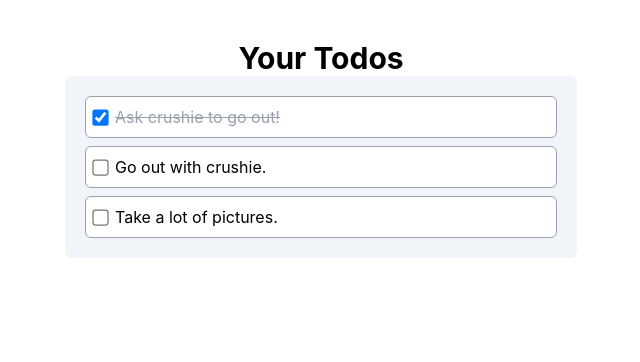
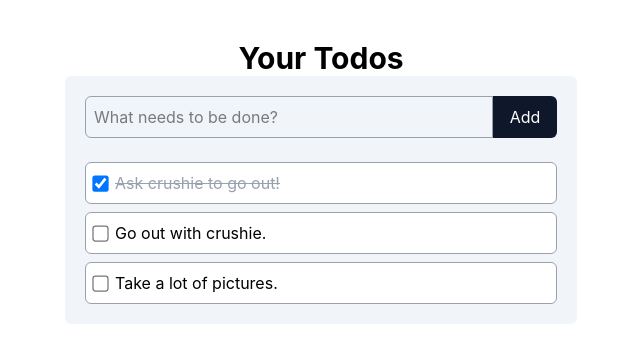
Before and after one commit to maronworks/react-begginer, a React (Vite) app: page / in a window 1280 px wide. Shown: the top 362 px of the page, without its empty margins (319-959 px from the left). Built offline with nearby package versions, Linux system fonts and the light colour scheme.

Commit message:
added AddTodoForm

```diff
--- a/src/App.tsx
+++ b/src/App.tsx
@@ -1,4 +1,5 @@
 import { useState } from "react"
+import AddTodoForm from "./components/AddTodoForm"
 import TodoItem from "./components/TodoItem"
 import { dummyData } from "./data/todos"
 
@@ -14,10 +15,24 @@ function App() {
 		)
 	}
 
+	const addTodo = (title: string) => {
+		setTodos(prevTodos => [
+			{
+				id: prevTodos.length + 1,
+				title,
+				completed: false
+			},
+			...prevTodos
+		])
+	}
+
 	return (
 		<main className="py-10 h-screen">
 			<h1 className="font-bold text-3xl text-center">Your Todos</h1>
-			<div className="max-w-lg mx-auto bg-slate-100 rounded-md p-5">
+			<div className="max-w-lg mx-auto bg-slate-100 rounded-md p-5 space-y-6">
+				<AddTodoForm
+					onSubmit={addTodo}
+				/>
 				<div className="space-y-2">
 					{todos.map(todo => (
 						<TodoItem
--- /dev/null
+++ b/src/components/AddTodoForm.tsx
@@ -0,0 +1,40 @@
+import React, { useState } from "react"
+
+interface AddTodoFormProps {
+	onSubmit: (title: string) => void
+}
+
+function AddTodoForm({ onSubmit }: AddTodoFormProps) {
+	const [input, setInput] = useState('')
+
+	const handleSubmit = (e: React.FormEvent<HTMLFormElement>) => {
+		e.preventDefault()
+
+		if (!input.trim()) {
+			return
+		}
+		onSubmit(input)
+		setInput('')
+	}
+
+	return (
+		<form className="flex" onSubmit={handleSubmit}>
+			<input
+				value={input}
+				onChange={(e) => setInput(e.target.value)}
+				type="text"
+				placeholder="What needs to be done?"
+				className="rounded-s-md grow border border-gray-400 p-2"
+			/>
+			<button
+				type="submit"
+				className="w-16 rounded-e-md bg-slate-900 text-white hover:bg-slate-800"
+			>
+				Add
+			</button>
+
+		</form>
+	)
+}
+
+export default AddTodoForm
```
